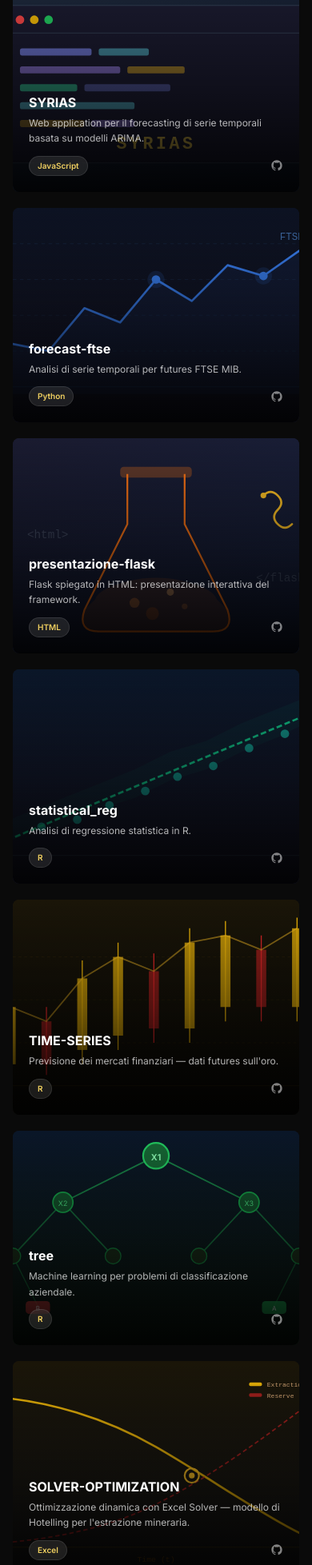
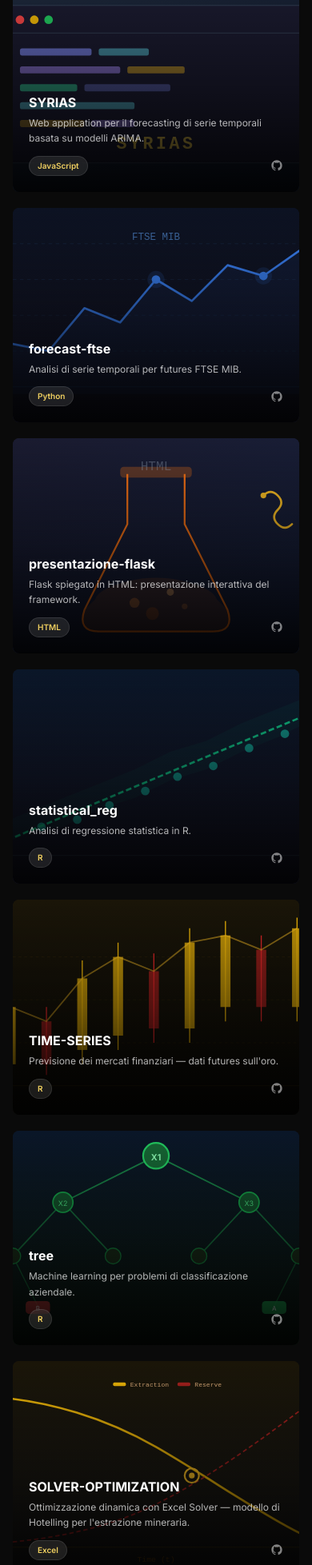
Before and after one commit to fortunatoantonio/portfolio, a React (Vite) app: page / in a window 390 px wide. Shown: the part 3971-5928 px from the top of the page at 80% size. Built offline with nearby package versions, Linux system fonts and the light colour scheme; no server answers.

Commit message:
Center SVG labels (FTSE, HTML, legend); responsive: 2-col from 480px for projects+certs

```diff
--- a/src/components/Certifications.jsx
+++ b/src/components/Certifications.jsx
@@ -63,7 +63,7 @@ export default function Certifications() {
         <div ref={titleRef} className="fade-up">
           <SectionTitle title={t('certifications.title')} />
         </div>
-        <div className="mt-10 grid grid-cols-1 sm:grid-cols-2 lg:grid-cols-3 gap-5">
+        <div className="mt-10 grid grid-cols-1 min-[480px]:grid-cols-2 lg:grid-cols-3 gap-5">
           {items.map((cert, idx) => (
             <CertCard key={cert.name} cert={cert} delay={idx * 100} />
           ))}
--- a/src/components/Projects.jsx
+++ b/src/components/Projects.jsx
@@ -55,7 +55,7 @@ function GraphicTimeSeries() {
       <circle cx="300" cy="100" r="6" fill="#3b82f6" /><circle cx="300" cy="100" r="12" fill="#3b82f6" opacity="0.15" />
       <circle cx="450" cy="95" r="6" fill="#3b82f6" /><circle cx="450" cy="95" r="12" fill="#3b82f6" opacity="0.15" />
       <circle cx="550" cy="75" r="6" fill="#60a5fa" /><circle cx="550" cy="75" r="12" fill="#60a5fa" opacity="0.15" />
-      <text x="540" y="45" textAnchor="end" fontFamily="monospace" fontSize="14" fill="#60a5fa" opacity="0.6">FTSE MIB</text>
+      <text x="300" y="45" textAnchor="middle" fontFamily="monospace" fontSize="14" fill="#60a5fa" opacity="0.6">FTSE MIB</text>
     </svg>
   )
 }
@@ -79,8 +79,7 @@ function GraphicFlask() {
       <circle cx="340" cy="235" r="4" fill="#fb923c" opacity="0.3" />
       <path d="M450 80 Q460 70 470 80 Q480 90 470 100 Q460 110 470 120 Q480 130 490 120" fill="none" stroke="#fbbf24" strokeWidth="3" strokeLinecap="round" />
       <circle cx="450" cy="80" r="4" fill="#fbbf24" />
-      <text x="120" y="140" fontFamily="monospace" fontSize="16" fill="#94a3b8" opacity="0.3">&lt;html&gt;</text>
-      <text x="440" y="200" fontFamily="monospace" fontSize="16" fill="#94a3b8" opacity="0.3">&lt;/flask&gt;</text>
+      <text x="300" y="45" textAnchor="middle" fontFamily="monospace" fontSize="18" fill="#94a3b8" opacity="0.4">HTML</text>
     </svg>
   )
 }
@@ -203,10 +202,10 @@ function GraphicMining() {
       <circle cx="350" cy="160" r="4" fill="#fbbf24" />
       <text x="300" y="280" textAnchor="middle" fontFamily="monospace" fontSize="11" fill="#a16207" opacity="0.7">Time (t)</text>
       <text x="35" y="150" textAnchor="middle" fontFamily="monospace" fontSize="11" fill="#a16207" opacity="0.7" transform="rotate(-90 35 150)">q(t)</text>
-      <rect x="430" y="30" width="18" height="5" rx="2" fill="#eab308" />
-      <text x="455" y="36" fontFamily="monospace" fontSize="9" fill="#d4a574">Extraction</text>
-      <rect x="430" y="45" width="18" height="5" rx="2" fill="#dc2626" opacity="0.7" />
-      <text x="455" y="51" fontFamily="monospace" fontSize="9" fill="#d4a574">Reserve</text>
+      <rect x="240" y="30" width="18" height="5" rx="2" fill="#eab308" />
+      <text x="264" y="36" fontFamily="monospace" fontSize="9" fill="#d4a574">Extraction</text>
+      <rect x="330" y="30" width="18" height="5" rx="2" fill="#dc2626" opacity="0.7" />
+      <text x="354" y="36" fontFamily="monospace" fontSize="9" fill="#d4a574">Reserve</text>
     </svg>
   )
 }
@@ -280,7 +279,7 @@ export default function Projects() {
         <div ref={titleRef} className="fade-up">
           <SectionTitle title={t('projects.title')} />
         </div>
-        <div className="mt-10 grid grid-cols-1 sm:grid-cols-2 gap-5">
+        <div className="mt-10 grid grid-cols-1 min-[480px]:grid-cols-2 gap-5">
           {items.map((project, idx) => (
             <ProjectCard key={project.name} project={project} index={idx} delay={idx * 80} />
           ))}
```
